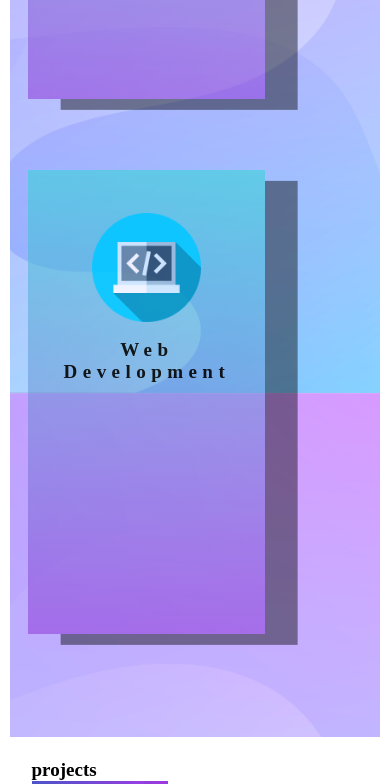
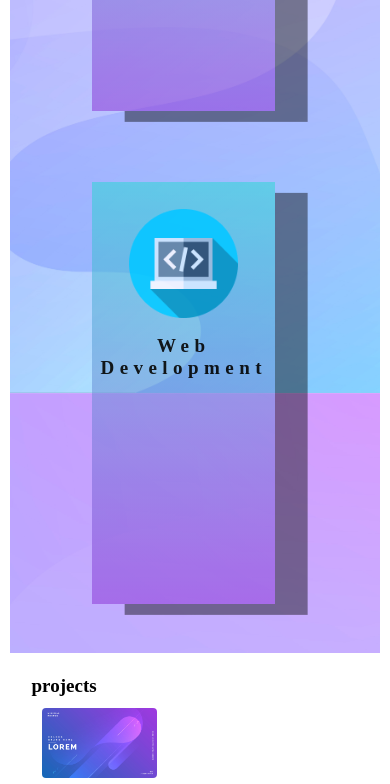
Before and after one commit to RenoGunray/malsof-dev-ops, a website: page index.html in a window 390 px wide. Shown: the part 1660-2444 px from the top of the page. Drawn offline with Linux system fonts and the light colour scheme.

Commit message:
updated css

```diff
--- a/css/style.css
+++ b/css/style.css
@@ -28,6 +28,11 @@ html {
 @media (max-width: 900px) {
   html {
     font-size: 34%;
+  }
+}
+@media (max-width: 1000px) {
+  html {
+    font-size: 46;
   }
 }
 
@@ -154,17 +159,25 @@ body {
   .card {
     height: 50vh;
     margin-bottom: 10rem;
+    margin-left: 23%;
   }
 }
 @media (max-width: 700px) {
   .card {
     height: 55vh;
     margin-bottom: 13rem;
+    margin-left: 23%;
+  }
+}
+@media (max-width: 900px) {
+  .card {
+    height: 50vh;
+    margin-bottom: 13rem;
   }
 }
 .card__side {
-  padding: 3rem;
   width: 85%;
+  margin: auto;
   opacity: 0.9;
   box-shadow: 6rem 2rem rgba(0, 0, 0, 0.479);
   transition: all 0.7s ease;
@@ -179,6 +192,16 @@ body {
     height: 55vh;
   }
 }
+@media (max-width: 700px) {
+  .card__side {
+    height: 55vh;
+  }
+}
+@media (max-width: 900px) {
+  .card__side {
+    height: 50vh;
+  }
+}
 .card__side--front {
   text-align: center;
   background-image: linear-gradient(180deg, rgba(44, 216, 213, 0.6), rgba(107, 141, 214, 0.6), rgba(142, 55, 215, 0.6));
@@ -187,12 +210,22 @@ body {
   width: 20rem;
   margin-top: 5rem;
 }
+@media (max-width: 700px) {
+  .card__side--front {
+    margin-top: 10rem;
+  }
+}
 .card__side--front .title {
   margin-top: 3rem;
 }
 .card__side--back {
   background-color: #050C1E;
   transform: rotateY(180deg);
+}
+@media (max-width: 700px) {
+  .card__side--back {
+    margin-top: 10rem;
+  }
 }
 .card__side p {
   font-family: Agency FB;
@@ -214,7 +247,15 @@ body {
 .lists {
   color: #ededee;
   font-size: 2.5rem;
-  margin-left: 3rem;
+  margin-left: 5rem;
+}
+.lists li {
+  line-height: 5rem;
+}
+@media (max-width: 900px) {
+  .lists {
+    font-size: 3.5rem;
+  }
 }
 
 .section__about {
@@ -279,11 +320,26 @@ body {
 .section__meetteam {
   padding: 4rem;
 }
+@media (max-width: 1000px) {
+  .section__meetteam {
+    padding: 5rem;
+  }
+}
 
 .team-card {
   display: flex;
   justify-content: space-around;
   padding: 10rem;
+}
+@media (max-width: 1000px) {
+  .team-card .paragraph {
+    font-size: 1.7rem;
+  }
+}
+@media (max-width: 900px) {
+  .team-card .paragraph {
+    font-size: 2rem;
+  }
 }
 .team-card p {
   margin-top: 4rem;
@@ -299,10 +355,23 @@ body {
   height: 20rem;
   border-radius: 20rem;
 }
+@media (max-width: 1000px) {
+  .team-card img {
+    width: 15rem;
+    height: 15rem;
+    border-radius: 15rem;
+  }
+}
 .team-card .devider {
   border: 2px solid #8E37D7;
   margin-left: 4rem;
   margin-right: 4rem;
+}
+@media (max-width: 1000px) {
+  .team-card .devider {
+    margin-left: 1rem;
+    margin-right: 1rem;
+  }
 }
 
 .navbar {
@@ -413,9 +482,14 @@ header .header__slogan {
   padding: 4rem;
 }
 
+.project-img {
+  align-items: center;
+  padding: 2rem;
+}
 .project-img img {
   width: 125%;
   transition: all 0.3s;
+  border-radius: 4px;
 }
 @media (max-width: 600px) {
   .project-img img {
@@ -488,7 +562,7 @@ header .header__slogan {
 }
 @media (max-width: 600px) {
   .row .col-1-of-3 {
-    width: calc((100% - 10rem)/2);
+    width: calc((100% - 2 * 10rem)/2);
   }
 }
 @media (max-width: 700px) {
```
Also changed, not shown: 1 other file.
